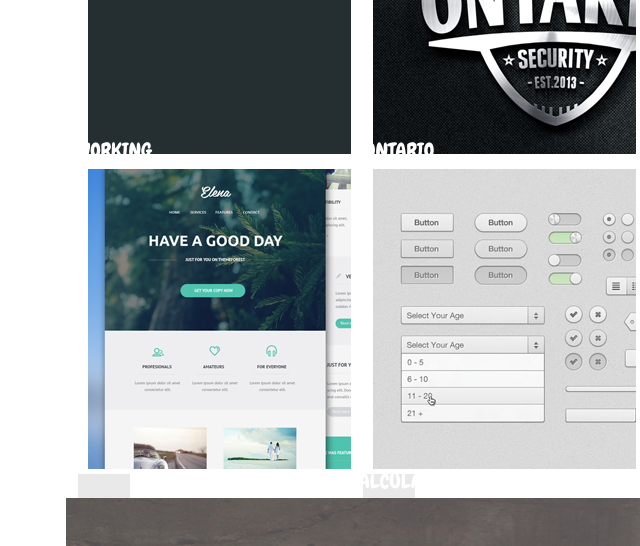
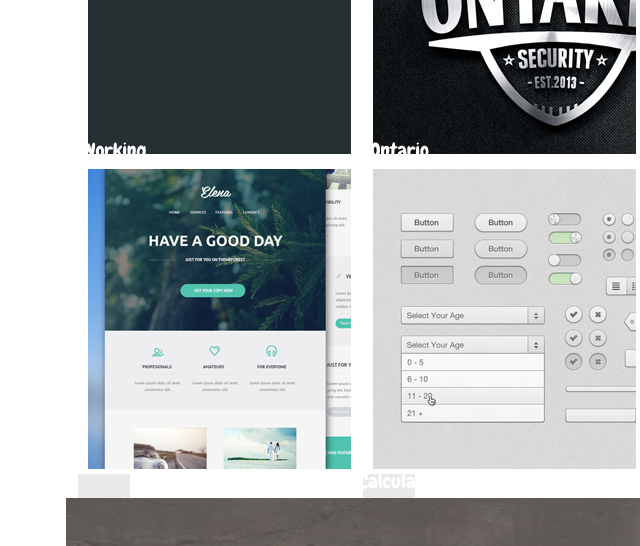
Before and after one commit to violetauko/Delani-Studio-Project, a plain HTML site: page index.html in a window 1280 px wide. Shown: the part 1560-2106 px from the top of the page, 4-644 px from the left. Drawn offline with nearby package versions, Linux system fonts and the light colour scheme; files whose address does not match are found by name.

```diff
--- a/index.html
+++ b/index.html
@@ -89,19 +89,19 @@
             <div class="col-md-3">
                 <img src="/Delani/assets/portfolio/work4.jpg" alt="">
                 <div class="card-1">
-                    <p class="ptag font-weight-bold text-uppercase">Working space</p>
+                    <p class="ptag">Working space</p>
                 </div>
             </div>
             <div class="col-md-3">
                 <img src="/Delani/assets/portfolio/work3.jpg" alt="">
                 <div class="card-1">
-                    <p class="ptag font-weight-bold text-uppercase">Ontario security</p>
+                    <p class="ptag">Ontario security</p>
                 </div>
             </div>
             <div class="col-md-3">
                 <img src="/Delani/assets/portfolio/work2.jpg" alt="">
                 <div class="card-1">
-                    <p class="ptag font-weight-bold text-uppercase">Yellow</p>
+                    <p class="ptag">Yellow</p>
                 </div>
             </div>
             <div class="col-md-3">
@@ -115,13 +115,13 @@
             <div class="col-md-3">
                 <img src="Delani/assets/portfolio/work5.jpg" alt="">
                 <div class="card-1">
-                    <p class="ptag font-weight-bold text-uppercase"></p>
+                    <p class="ptag"></p>
                 </div>
             </div>
             <div class="col-md-3">
                 <img src="/Delani/assets/portfolio/work6.jpg" alt="">
                 <div class="card-1">
-                    <p class="ptag font-weight-bold text-uppercase">Calculator</p>
+                    <p class="ptag">Calculator</p>
                 </div>
             </div>
             <div class="col-md-3">
```
